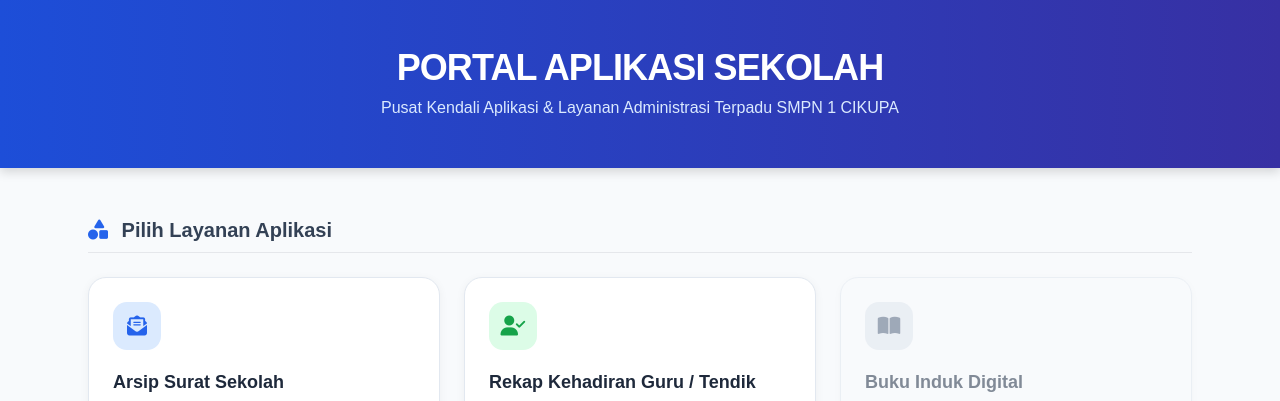
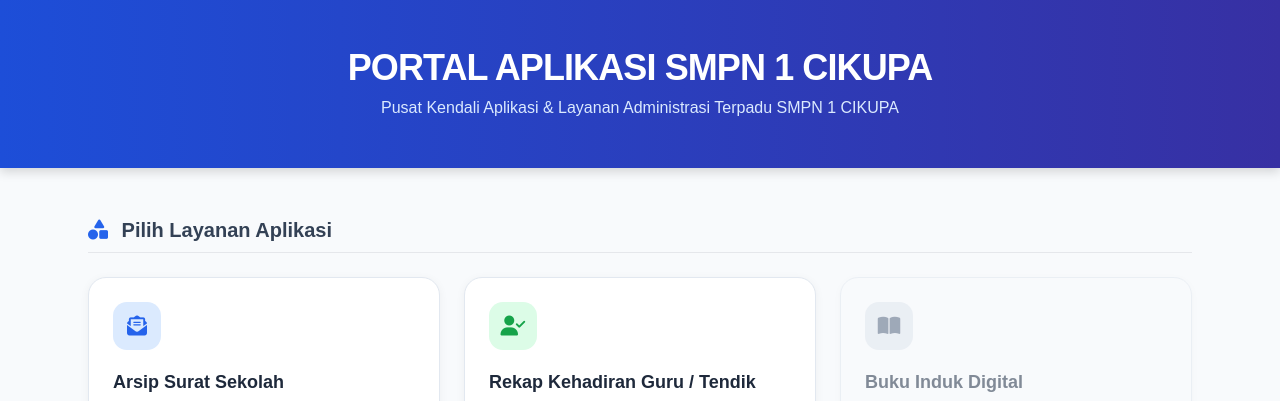
Before and after one commit to arspdtckp/portal-sekolah, a plain HTML site: page index.html in a window 1280 px wide. Shown: the top 401 px of the page. Drawn offline with nearby package versions, Linux system fonts and the light colour scheme; a script that the page names is missing.

Commit message:
Update index.html

```diff
--- a/index.html
+++ b/index.html
@@ -23,7 +23,7 @@
     <header class="hero">
       <div class="max-w-4xl mx-auto">
         <h1 class="text-3xl md:text-4xl font-extrabold tracking-tight mb-2">
-          PORTAL APLIKASI SEKOLAH
+          PORTAL APLIKASI SMPN 1 CIKUPA
         </h1>
 
         <p class="text-blue-100 text-sm md:text-base font-light">
```
